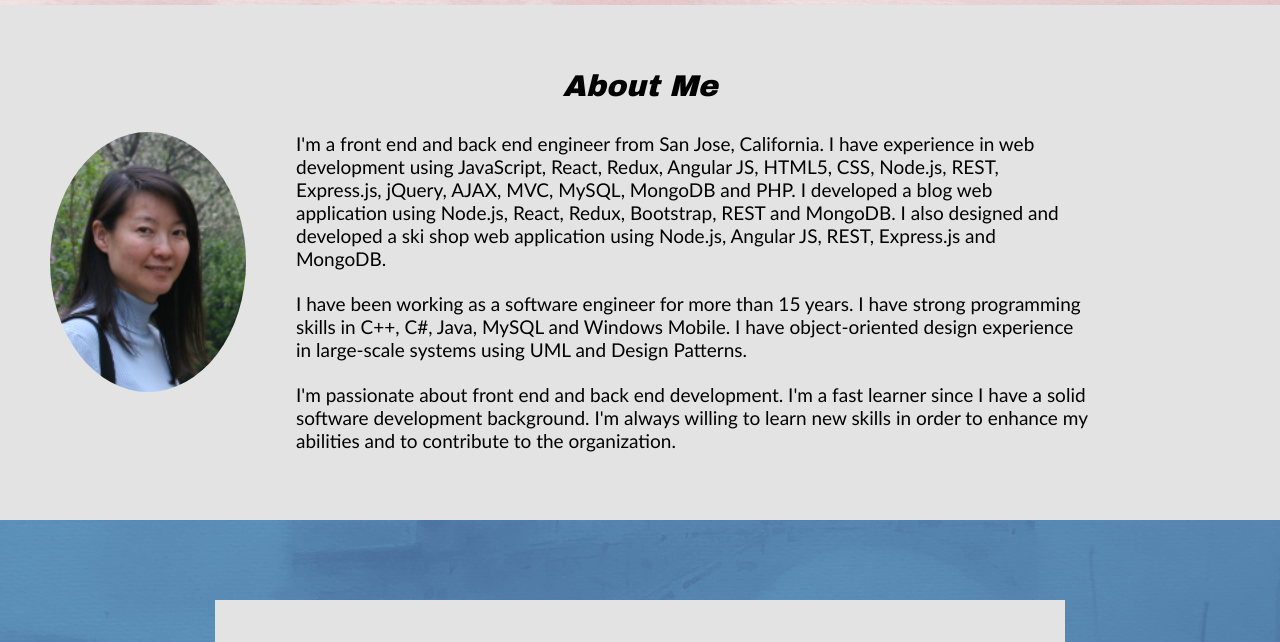
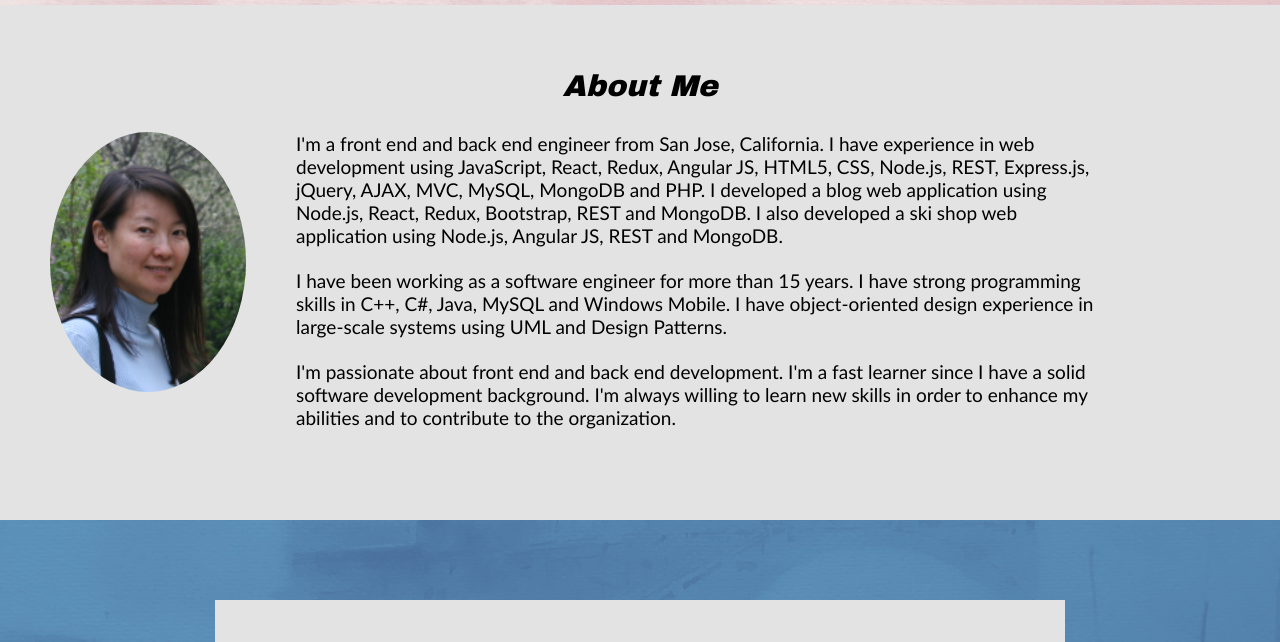
Before and after one commit to mmingzhang/mingz-portfolio, a plain HTML site: page index.html in a window 1280 px wide. Shown: the part 1120-1762 px from the top of the page. Drawn offline with Linux system fonts and the light colour scheme.

Commit message:
Update about text

```diff
--- a/css/style.css
+++ b/css/style.css
@@ -178,6 +178,7 @@ body {
 .about-text {
     width: 85%;
     text-align: left;
+    margin-left: 10px;
     font-family:"Calibri", "Helvetica Neue", sans-serif;
     font-size: 19px;
     margin-right: 10px;
--- a/index.html
+++ b/index.html
@@ -32,7 +32,7 @@
                 <p class="heading">About Me</p>
                 <img class="about-img"  src="images/ming.png">
                 <p class="about-text">
-                    I'm a front end and back end engineer from San Jose, California. I have experience in web development using JavaScript, React, Redux, Angular JS, HTML5, CSS, Node.js, REST, Express.js, jQuery, AJAX, MVC, MySQL, MongoDB and PHP. I developed a blog web application using Node.js, React, Redux, Bootstrap, REST and MongoDB. I also designed and developed a ski shop web application using Node.js, Angular JS, REST, Express.js and MongoDB.
+                    I'm a front end and back end engineer from San Jose, California. I have experience in web development using JavaScript, React, Redux, Angular JS, HTML5, CSS, Node.js, REST, Express.js, jQuery, AJAX, MVC, MySQL, MongoDB and PHP. I developed a blog web application using Node.js, React, Redux, Bootstrap, REST and MongoDB. I also developed a ski shop web application using Node.js, Angular JS, REST and MongoDB.
                 </p>
                 <br>
                 <p class="about-text">
```
